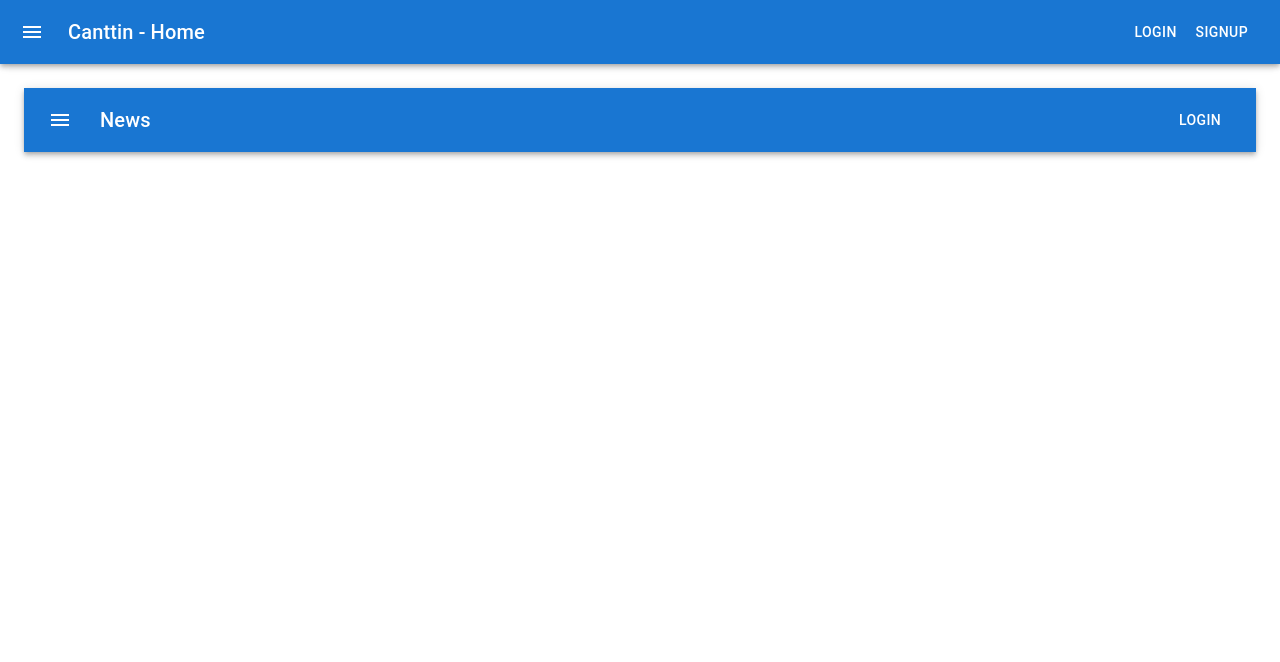
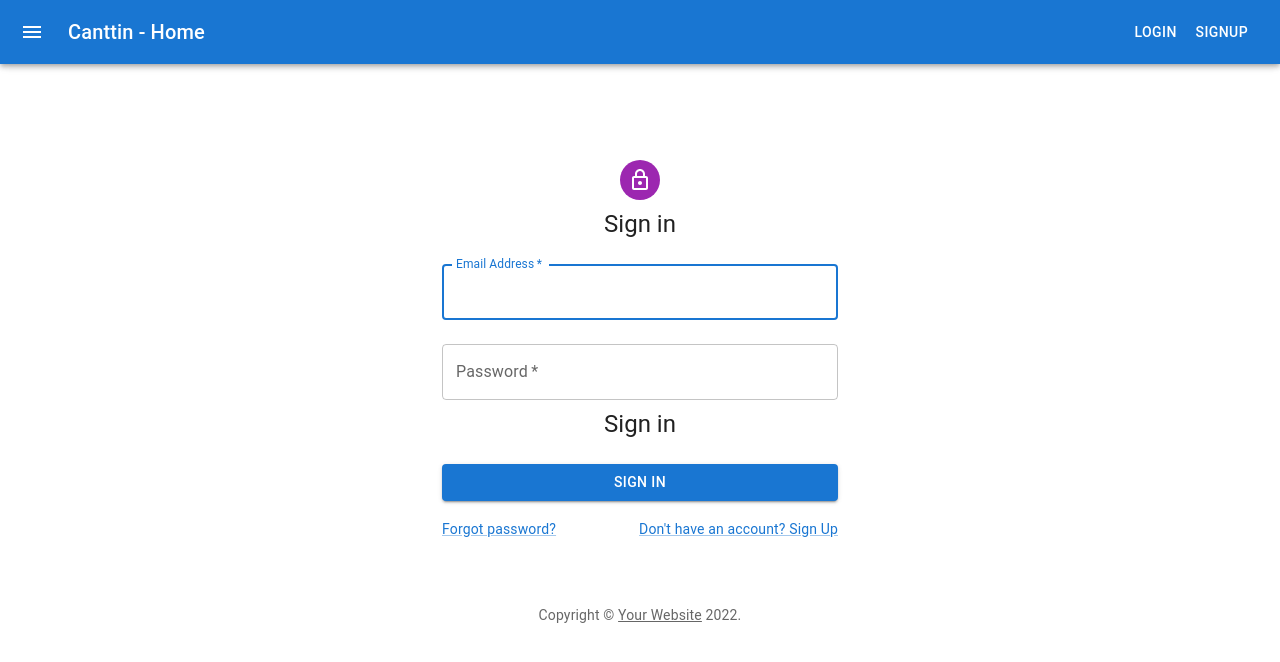
Before and after one commit to Techsolutions1213/Cantiin-React-NextJS, a React (Create React App) app in the folder Cantiin-React-MaterialUI/: page /test in a window 1280 px wide. Shown: the top 662 px of the page. Built offline with nearby package versions, Linux system fonts and the light colour scheme; no server answers.

Commit message:
Styled the place of error message

```diff
--- a/Cantiin-React-MaterialUI/src/Routes/Test.js
+++ b/Cantiin-React-MaterialUI/src/Routes/Test.js
@@ -1,62 +1,118 @@
-import * as React from "react";
-import AppBar from "@mui/material/AppBar";
+import React,  {useState} from "react";
+import Avatar from "@mui/material/Avatar";
+import Button from "@mui/material/Button";
+import CssBaseline from "@mui/material/CssBaseline";
+import TextField from "@mui/material/TextField";
+import FormControlLabel from "@mui/material/FormControlLabel";
+import Checkbox from "@mui/material/Checkbox";
+import Link from "@mui/material/Link";
+import Grid from "@mui/material/Grid";
 import Box from "@mui/material/Box";
-import Toolbar from "@mui/material/Toolbar";
+import LockOutlinedIcon from "@mui/icons-material/LockOutlined";
 import Typography from "@mui/material/Typography";
-import Button from "@mui/material/Button";
-import IconButton from "@mui/material/IconButton";
-import MenuIcon from "@mui/icons-material/Menu";
+import Container from "@mui/material/Container";
+import { createTheme, ThemeProvider } from "@mui/material/styles";
 
-export default function ButtonAppBar() {
+function Copyright(props) {
 	return (
-		<Box sx={{ flexGrow: 1 }}>
-			<AppBar position="static">
-				<Toolbar>
-					<IconButton
-						size="large"
-						edge="start"
-						color="inherit"
-						aria-label="menu"
-						sx={{ mr: 2 }}
-					>
-						<MenuIcon />
-					</IconButton>
-					<Typography variant="h6" component="div" sx={{ flexGrow: 1 }}>
-            News
-					</Typography>
-					<Button color="inherit">Login</Button>
-				</Toolbar>
-			</AppBar>
-		</Box>
+		<Typography variant="body2" color="text.secondary" align="center" {...props}>
+			{"Copyright © "}
+			<Link color="inherit" href="https://mui.com/">
+        Your Website
+			</Link>{" "}
+			{new Date().getFullYear()}
+			{"."}
+		</Typography>
 	);
 }
 
+const theme = createTheme();
+
+export default function SignIn() {
 
 
+	const [errMessage,setErrorMessage] = useState("");
 
 
+	const handleSubmit = (event) => {
+		event.preventDefault();
+		const data = new FormData(event.currentTarget);
+		// eslint-disable-next-line no-console
+		console.log({
+			email: data.get("email"),
+			password: data.get("password"),
+		});
+	};
 
-
-
-
-
-
-/*import React from "react";
-
-
-
-const TestRoute = (props) => {
-
-
-	return <div>
-
-		<h1>
-      Test
-		</h1>
-
-	</div>;
-};
-
-export default TestRoute;
-
-*/
+	return (
+		<ThemeProvider theme={theme}>
+			<Container component="main" maxWidth="xs">
+				<CssBaseline />
+				<Box
+					sx={{
+						marginTop: 8,
+						display: "flex",
+						flexDirection: "column",
+						alignItems: "center",
+					}}
+				>
+					<Avatar sx={{ m: 1, bgcolor: "secondary.main" }}>
+						<LockOutlinedIcon />
+					</Avatar>
+					<Typography component="h1" variant="h5">
+            Sign in
+					</Typography>
+					<Box component="form" onSubmit={handleSubmit} noValidate sx={{ mt: 1 }}>
+						<TextField
+							margin="normal"
+							required
+							fullWidth
+							id="email"
+							label="Email Address"
+							name="email"
+							autoComplete="email"
+							autoFocus
+						/>
+						<TextField
+							margin="normal"
+							required
+							fullWidth
+							name="password"
+							label="Password"
+							type="password"
+							id="password"
+							autoComplete="current-password"
+						/>
+						<Typography component="h1" variant="h5" sx={{
+							display:"flex",
+							justifyContent:"center",
+						}}>
+            Sign in
+						</Typography>
+						<Button
+							type="submit"
+							fullWidth
+							variant="contained"
+							sx={{ mt: 3, mb: 2 }}
+						>
+              Sign In
+						</Button>
+						<Grid container>
+							<Grid item xs>
+								<Link href="#" variant="body2">
+                  Forgot password?
+								</Link>
+							</Grid>
+							<Grid item>
+								<Link href="#" variant="body2">
+									{"Don't have an account? Sign Up"}
+								</Link>
+							</Grid>
+						</Grid>
+					</Box>
+				</Box>
+				<Copyright sx={{ mt: 8, mb: 4 }} />
+			</Container>
+		</ThemeProvider>
+	);
+}
```
